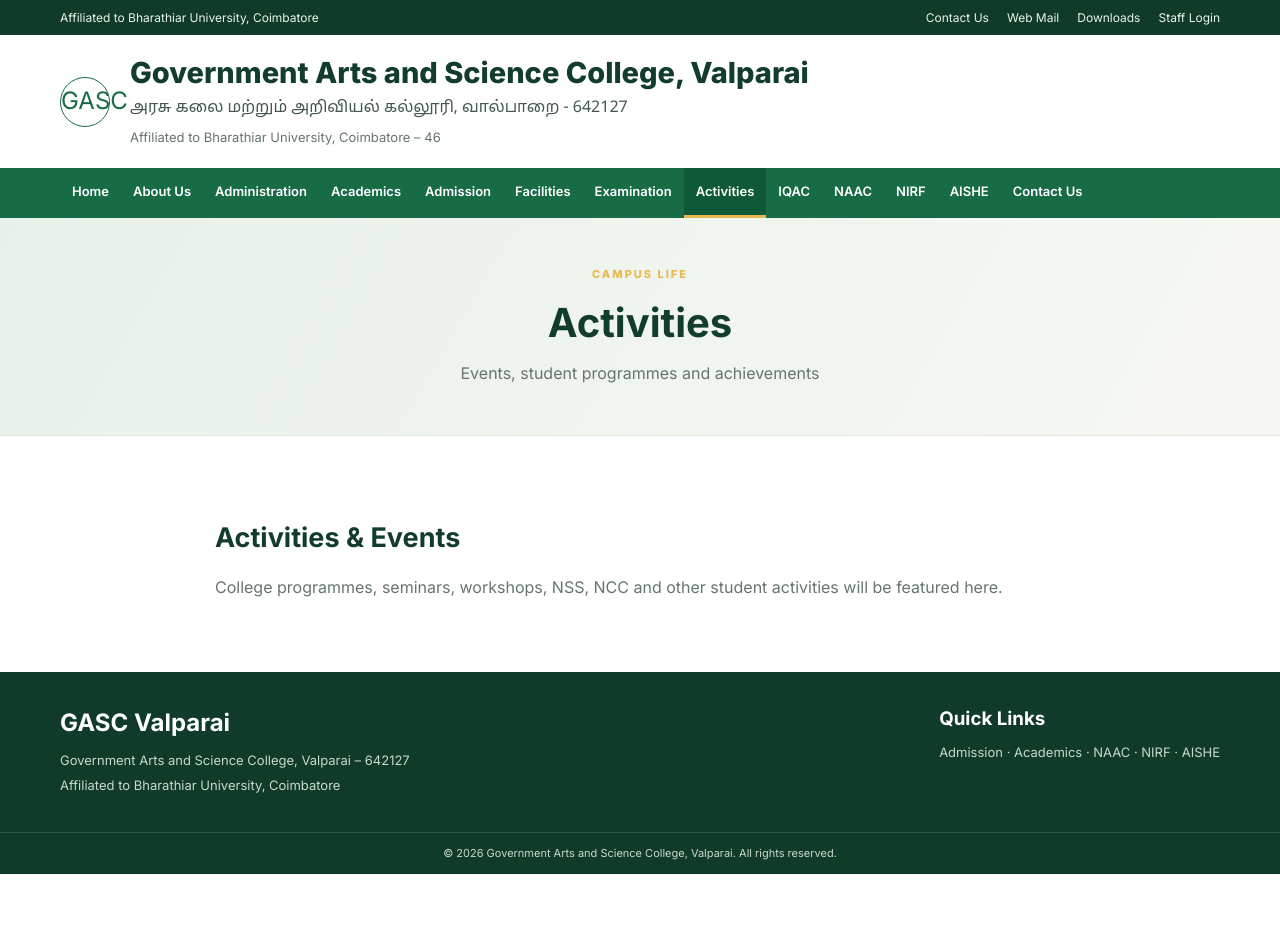
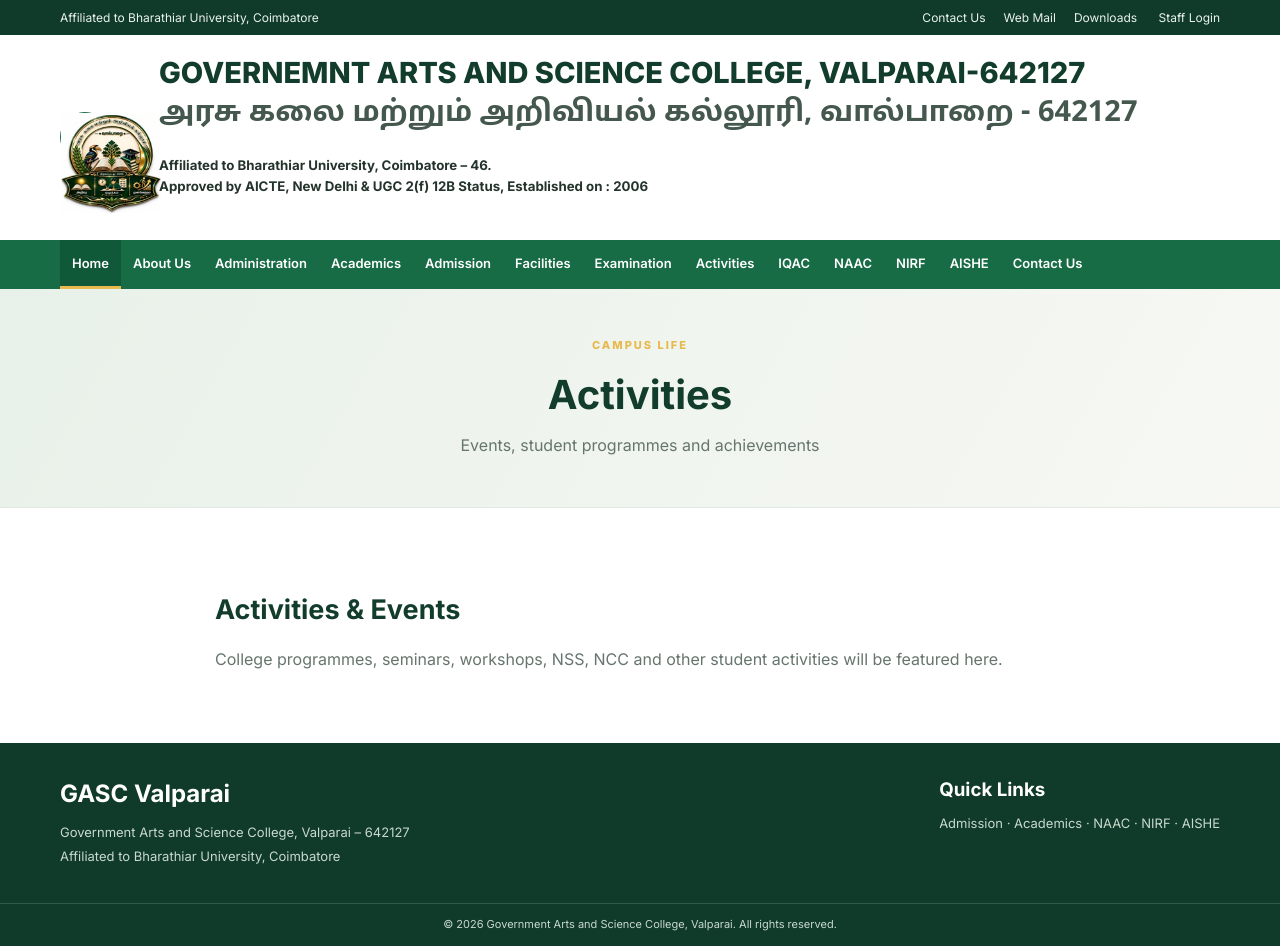
Before and after one commit to Velmca/college-website, a plain HTML site: page activities.html in a window 1280 px wide. Before the commit the page ends 874 px from the top, so only its background shows below. Drawn offline with Linux system fonts and the light colour scheme; files that its build step writes are made by us from their sources.

Commit message:
Update activities.html

```diff
--- a/activities.html
+++ b/activities.html
@@ -4,13 +4,17 @@
   <meta charset="UTF-8">
   <meta name="viewport" content="width=device-width, initial-scale=1.0">
   <meta name="description" content="Government Arts and Science College, Valparai">
-  <title>Activities | GASC Valparai</title>
-  <link rel="stylesheet" href="css/style.css">
+  <title>Home | GASC Valparai</title>
+  <link rel="stylesheet" href="style.css">
 </head>
 <body>
-  <div class="topbar"><div class="container topbar-inner"><span>Affiliated to Bharathiar University, Coimbatore</span><div><a href="contact.html">Contact Us</a><a href="#">Web Mail</a><a href="#">Downloads</a><a href="#">Staff Login</a></div></div></div>
-  <header class="site-header"><div class="container brand"><div class="emblem">GASC</div><div><h1>Government Arts and Science College, Valparai</h1><p class="tamil">அரசு கலை மற்றும் அறிவியல் கல்லூரி, வால்பாறை - 642127</p><p class="affiliation">Affiliated to Bharathiar University, Coimbatore – 46</p></div></div></header>
-  <nav class="main-nav"><div class="container nav-inner"><a class="" href="index.html">Home</a><a class="" href="about.html">About Us</a><a class="" href="administration.html">Administration</a><a class="" href="academics.html">Academics</a><a class="" href="admission.html">Admission</a><a class="" href="facilities.html">Facilities</a><a class="" href="examination.html">Examination</a><a class="active" href="activities.html">Activities</a><a class="" href="iqac.html">IQAC</a><a class="" href="naac.html">NAAC</a><a class="" href="nirf.html">NIRF</a><a class="" href="aishe.html">AISHE</a><a class="" href="contact.html">Contact Us</a></div></nav>
+  <div class="topbar"><div class="container topbar-inner"><span>Affiliated to Bharathiar University, Coimbatore</span><div><a href="contact.html">Contact Us</a><a href="#">Web Mail</a><a href="#">Downloads</a>
+<a href="#">Staff Login</a></div></div></div>
+  <header class="site-header"><div class="container brand">
+<div class="emblem"><a href="index.html"><img src="LOGO.png" height=100 width=100></a></div> &nbsp;&nbsp;
+<div><h1>GOVERNEMNT ARTS AND SCIENCE COLLEGE, VALPARAI-642127</h1><h1><p class="tamil">அரசு கலை மற்றும் அறிவியல் கல்லூரி, வால்பாறை - 642127</p></h1>
+<p class="affiliation"><h5>Affiliated to Bharathiar University, Coimbatore – 46.<br>Approved by AICTE, New Delhi & UGC 2(f) 12B Status, Established on : 2006</h5></p></div></div> </header>
+  <nav class="main-nav"><div class="container nav-inner"><a class="active" href="index.html">Home</a><a class="" href="about.html">About Us</a><a class="" href="administration.html">Administration</a><a class="" href="academics.html">Academics</a><a class="" href="admission.html">Admission</a><a class="" href="facilities.html">Facilities</a><a class="" href="examination.html">Examination</a><a class="" href="activities.html">Activities</a><a class="" href="iqac.html">IQAC</a><a class="" href="naac.html">NAAC</a><a class="" href="nirf.html">NIRF</a><a class="" href="aishe.html">AISHE</a><a class="" href="contact.html">Contact Us</a></div></nav>
   <main><section class="page-banner"><p class="eyebrow">Campus life</p><h1>Activities</h1><p>Events, student programmes and achievements</p></section><section class="section narrow"><h2>Activities &amp; Events</h2><p>College programmes, seminars, workshops, NSS, NCC and other student activities will be featured here.</p></section></main>
   <footer><div class="container footer-inner"><div><h2>GASC Valparai</h2><p>Government Arts and Science College, Valparai – 642127</p><p>Affiliated to Bharathiar University, Coimbatore</p></div><div><h3>Quick Links</h3><p><a href="admission.html">Admission</a> · <a href="academics.html">Academics</a> · <a href="naac.html">NAAC</a> · <a href="nirf.html">NIRF</a> · <a href="aishe.html">AISHE</a></p></div></div><div class="copyright">© 2026 Government Arts and Science College, Valparai. All rights reserved.</div></footer>
 </body>
```
